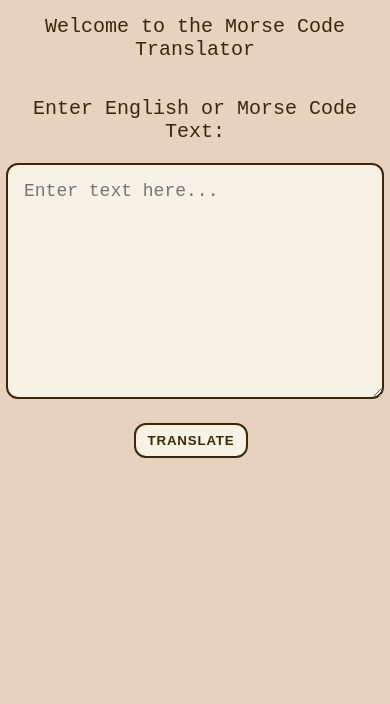
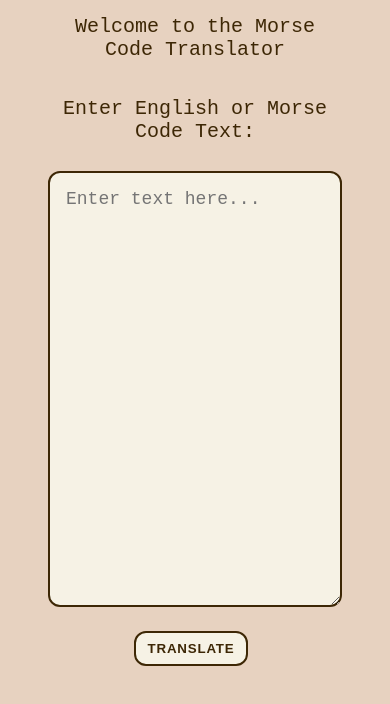
Before and after one commit to PegliOne/Morse-Code-Translator, a website with bundled scripts: page index.html in a window 390 px wide. Shown: the part 138-842 px from the top of the page. Built offline with nearby package versions, Linux system fonts and the light colour scheme.

Commit message:
Makes styling responsive for large screens

```diff
--- a/index.html
+++ b/index.html
@@ -22,13 +22,11 @@
           name="translationText"
           id="translationTextArea"
           cols="30"
-          rows="10"
+          rows="20"
           placeholder="Enter text here..."
         ></textarea>
         <div class="form__button-container">
-          <button class="form__button" type="submit">
-            Translate
-          </button>
+          <button class="form__button" type="submit">Translate</button>
         </div>
       </form>
       <section class="main__translation">
--- a/stylesheets/modules/_form.scss
+++ b/stylesheets/modules/_form.scss
@@ -10,8 +10,8 @@
 
   .form__textarea {
     width: 100%;
-    max-width: 600px;
-    margin-top: 8px;
+    margin-top: 16px;
+    box-sizing: border-box;
     padding: 16px;
     font-family: "Courier New", Courier, monospace;
     font-size: 18px;
--- a/stylesheets/styles.scss
+++ b/stylesheets/styles.scss
@@ -3,7 +3,7 @@
 @use "./partials/palette";
 
 body {
-  margin: 0 24px;
+  margin: 0 48px 24px;
   background-color: palette.$primary-background-colour;
   color: palette.$primary-text-colour;
   text-align: center;
```
Also changed, not shown: stylesheets/styles.css.
